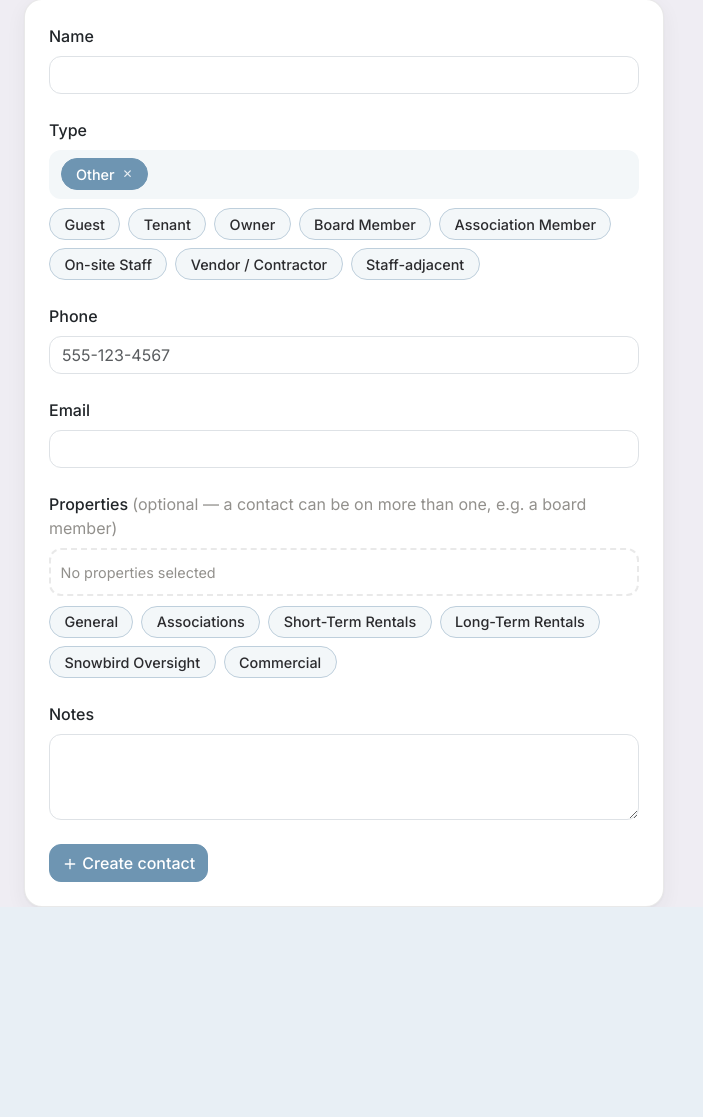
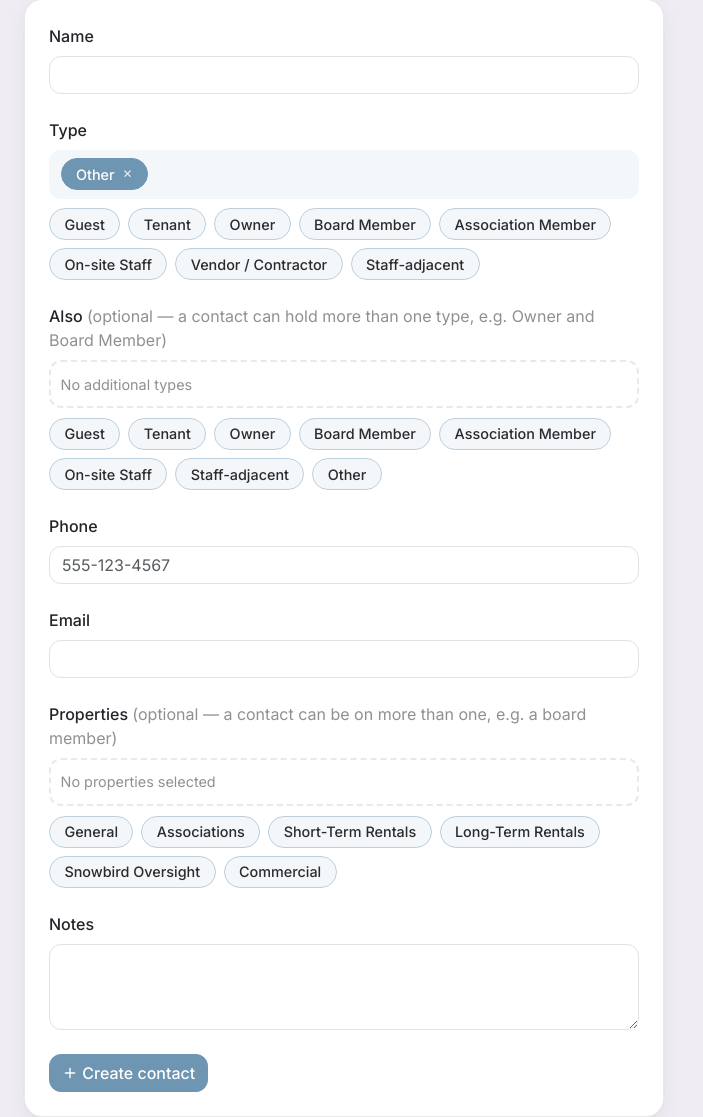
Before and after one commit to operations950/propermanagement, a Django app: page /contacts/new/ in a window 1280 px wide; the page is wider, and only the part inside the window is pictured. Shown: the part 190-1307 px from the top of that part, without its empty margins (0-703 px from the left). Before the commit the page ends 1097 px from the top of that part, so only its background shows below. Run offline with Django 5.2, Linux system fonts and the light colour scheme; the visitor is signed in with stand-in values (Sample User, id 1); data comes from the database, SQL or seed files in the repository; some libraries are stand-ins or nearby versions.

Commit message:
Allow contacts to hold multiple types (e.g. Owner + Board Member)
Contact.contact_type stays the single/primary type (Vendor/Contractor
still forces a Trade and stays exclusively single-type, since the two
never really co-occur in practice), and a new Contact.secondary_types
JSON field holds any additional simultaneous types. contact_form.html
gets a new "Also" multi-select bubble-picker, hidden whenever the
primary type is Vendor/Contractor; the contacts list shows secondary
type badges alongside the primary one.

```diff
--- a/core/forms.py
+++ b/core/forms.py
@@ -76,7 +76,18 @@ class PropertyForm(forms.ModelForm):
         return cleaned
 
 
+SECONDARY_TYPE_CHOICES = [c for c in Contact.ContactType.choices if c[0] != Contact.ContactType.VENDOR]
+
+
 class ContactForm(forms.ModelForm):
+    # secondary_types is a plain JSONField, not a relation — handled here as
+    # a bound-but-not-Meta.fields MultipleChoiceField so ModelForm doesn't try
+    # to auto-map it (its default JSONField widget is a raw text area), and
+    # saved onto the instance explicitly in save() below instead.
+    secondary_types = forms.MultipleChoiceField(
+        choices=SECONDARY_TYPE_CHOICES, required=False, label='Also (optional)',
+    )
+
     class Meta:
         model = Contact
         fields = ['name', 'contact_type', 'trade', 'phone', 'email', 'properties', 'notes']
@@ -86,8 +97,25 @@ class ContactForm(forms.ModelForm):
             'phone': forms.TextInput(attrs={'type': 'tel', 'placeholder': '555-123-4567'}),
         }
 
+    def __init__(self, *args, **kwargs):
+        super().__init__(*args, **kwargs)
+        if self.instance and self.instance.pk:
+            self.fields['secondary_types'].initial = self.instance.secondary_types
+
     def clean(self):
         cleaned = super().clean()
         if cleaned.get('contact_type') == Contact.ContactType.VENDOR and not cleaned.get('trade'):
             self.add_error('trade', 'Choose a trade for vendor/contractor contacts.')
+        # Vendor/Contractor stays single-type — a Trade already distinguishes it,
+        # and it's never combined with e.g. Owner/Board Member in practice.
+        if cleaned.get('contact_type') == Contact.ContactType.VENDOR:
+            cleaned['secondary_types'] = []
         return cleaned
+
+    def save(self, commit=True):
+        contact = super().save(commit=False)
+        contact.secondary_types = self.cleaned_data.get('secondary_types') or []
+        if commit:
+            contact.save()
+            self.save_m2m()
+        return contact
--- a/core/models.py
+++ b/core/models.py
@@ -194,6 +194,13 @@ class Contact(models.Model):
 
     name = models.CharField(max_length=200)
     contact_type = models.CharField(max_length=20, choices=ContactType.choices, default=ContactType.OTHER)
+    secondary_types = models.JSONField(
+        default=list, blank=True,
+        help_text='Additional simultaneous types beyond the primary Type above — e.g. an Owner who is '
+                   'also a Board Member. Never used for Vendor/Contractor, which stays single-type since '
+                   "it forces a Trade below. A plain list of ContactType values, not a relation — this "
+                   'is tag-like metadata, not something ever queried/filtered on at scale.',
+    )
     trade = models.CharField(
         max_length=100, blank=True,
         help_text='For vendors: e.g. plumbing, HVAC, cleaning, handyman',
@@ -229,6 +236,10 @@ class Contact(models.Model):
 
     def __str__(self):
         return f'{self.name} ({self.get_contact_type_display()})'
+
+    def secondary_type_labels(self):
+        labels = dict(self.ContactType.choices)
+        return [labels.get(t, t) for t in (self.secondary_types or [])]
 
 
 class ContactImportCandidate(models.Model):
--- a/core/templates/core/_contact_table_rows.html
+++ b/core/templates/core/_contact_table_rows.html
@@ -1,7 +1,11 @@
 {% for c in contacts %}
     <tr>
         <td class="fw-medium">{{ c.name }}</td>
-        <td><span class="badge rounded-pill bg-light text-dark border">{{ c.get_contact_type_display }}</span>{% if c.trade %} <span class="text-muted small">{{ c.trade }}</span>{% endif %}</td>
+        <td>
+            <span class="badge rounded-pill bg-light text-dark border">{{ c.get_contact_type_display }}</span>
+            {% for label in c.secondary_type_labels %}<span class="badge rounded-pill bg-light text-dark border">{{ label }}</span>{% endfor %}
+            {% if c.trade %} <span class="text-muted small">{{ c.trade }}</span>{% endif %}
+        </td>
         <td class="text-muted small">{{ c.phone|default:'—' }}</td>
         <td class="text-muted small">{{ c.email|default:'—' }}</td>
         <td class="text-muted small">{% for p in c.properties.all %}<a href="{% url 'property_edit' p.pk %}" class="text-decoration-none">{{ p.name }}</a>{% if not forloop.last %}, {% endif %}{% empty %}—{% endfor %}</td>
--- a/core/templates/core/contact_form.html
+++ b/core/templates/core/contact_form.html
@@ -43,6 +43,18 @@
                 </div>
                 <input type="text" id="trade-other-input" class="form-control mt-2" placeholder="Enter trade" {% if not trade_is_other %}hidden{% endif %}
                        value="{% if trade_is_other %}{{ form.trade.value|default:'' }}{% endif %}">
+            </div>
+
+            <div class="mb-4" id="secondary-types-field">
+                <label class="form-label fw-medium d-block">Also <span class="fw-normal" style="color: var(--ink-muted);">(optional — a contact can hold more than one type, e.g. Owner and Board Member)</span></label>
+                <div class="bubble-picker" data-bubble-picker data-mode="multi" data-name="secondary_types" data-initial-values="{{ selected_secondary_types }}" id="secondary-types-picker">
+                    <div class="bubble-slot" data-bubble-slot data-empty-text="No additional types"></div>
+                    <div class="bubble-pool" data-bubble-pool>
+                        {% for value, label in form.fields.secondary_types.choices %}
+                            <button type="button" class="bubble" data-value="{{ value }}" data-label="{{ label }}">{{ label }}</button>
+                        {% endfor %}
+                    </div>
+                </div>
             </div>
 
             <div class="mb-4">
@@ -116,9 +128,12 @@
     var tradePicker = document.getElementById('trade-picker');
     var tradeHidden = document.getElementById('id_trade');
     var otherInput = document.getElementById('trade-other-input');
+    var secondaryTypesField = document.getElementById('secondary-types-field');
 
     function applyType(value) {
         tradeField.hidden = value !== 'vendor';
+        // Vendor/Contractor stays single-type — see ContactForm.clean().
+        secondaryTypesField.hidden = value === 'vendor';
     }
     typePicker.addEventListener('bubble:lock', function (e) { applyType(e.detail.value); });
     typePicker.addEventListener('bubble:unlock', function () { applyType(''); });
--- a/core/views.py
+++ b/core/views.py
@@ -776,11 +776,13 @@ def contact_import_commit(request):
 def _contact_form_context(form, **extra):
     selected_ids = [str(v.pk if hasattr(v, 'pk') else v) for v in (form['properties'].value() or [])]
     trade_value = form['trade'].value() or ''
+    selected_secondary_types = form['secondary_types'].value() or []
     return {
         'form': form, 'properties_by_type': properties_by_type(),
         'selected_property_ids': ','.join(selected_ids),
         'trade_choices': TRADE_CHOICES,
         'trade_is_other': bool(trade_value) and trade_value not in TRADE_CHOICES,
+        'selected_secondary_types': ','.join(selected_secondary_types),
         **extra,
     }
 
```
Also changed, not shown: core/migrations/0021_contact_secondary_types.py (added).
